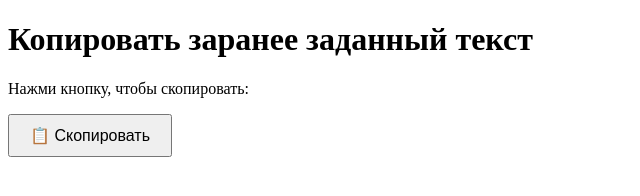
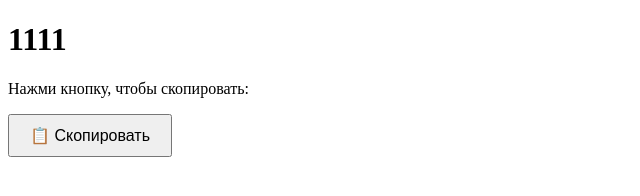
Before and after one commit to andreyhab/HTML, a plain HTML site: page index.html in a window 1280 px wide. Shown: the whole page, without its empty margins (0-640 px from the left). Drawn offline with Linux system fonts and the light colour scheme.

Commit message:
Update index.html

```diff
--- a/index.html
+++ b/index.html
@@ -16,7 +16,7 @@
 </head>
 <body>
 
-  <h1>Копировать заранее заданный текст</h1>
+  <h1>1111</h1>
 
   <p>Нажми кнопку, чтобы скопировать:</p>
 
```
